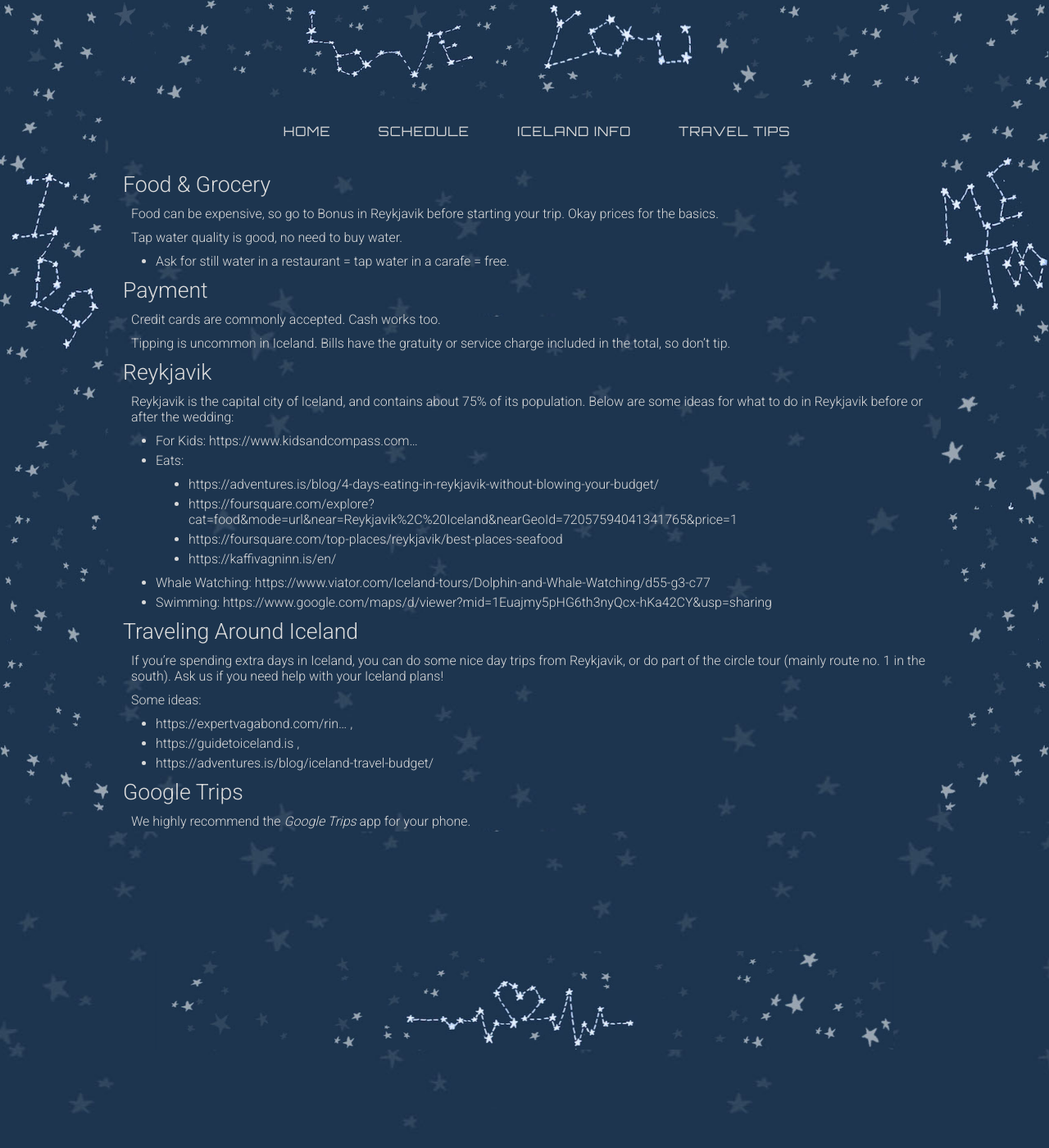
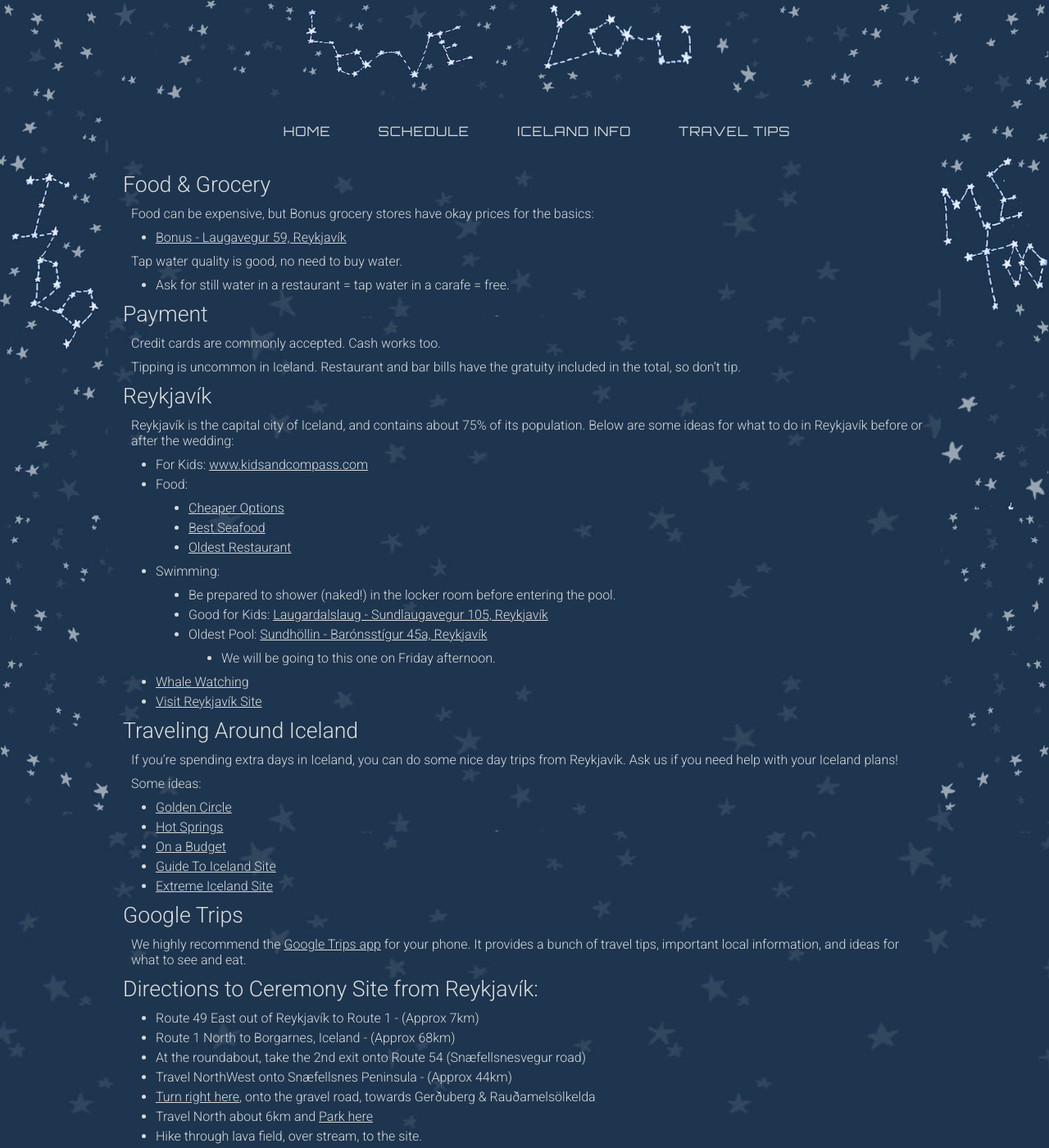
Before and after one commit to rltvty/olkelda, a Jekyll site: the page built from icelandinfo.md, in a window 1280 px wide and 1400 px high. Shown: the whole window at 82% size. Built offline with Jekyll 4.4.1, drawn with Linux system fonts in a browser that asks for light colours.

Commit message:
various updates and hyperlinks

```diff
--- a/icelandinfo.md
+++ b/icelandinfo.md
@@ -4,7 +4,8 @@ title: Iceland Info
 ---
 
 ## Food & Grocery
-Food can be expensive, so go to Bonus in Reykjavik before starting your trip. Okay prices for the basics.
+Food can be expensive, but Bonus grocery stores have okay prices for the basics:
+* [Bonus - Laugavegur 59, Reykjavík](https://goo.gl/maps/2d4a3uoEcZT2)
 
 Tap water quality is good, no need to buy water.
 * Ask for still water in a restaurant = tap water in a carafe = free.
@@ -12,29 +13,45 @@ Tap water quality is good, no need to buy water.
 ## Payment
 Credit cards are commonly accepted. Cash works too.
 
-Tipping is uncommon in Iceland. Bills have the gratuity or service charge included in the total, so don't tip.
+Tipping is uncommon in Iceland. Restaurant and bar bills have the gratuity included in the total, so don't tip.
 
-## Reykjavik
-Reykjavik is the capital city of Iceland, and contains about 75% of its population. Below are some ideas for what to do
-in Reykjavik before or after the wedding:
+## Reykjavík
+Reykjavík is the capital city of Iceland, and contains about 75% of its population. Below are some ideas for what to do
+in Reykjavík before or after the wedding:
 
-* For Kids: https://www.kidsandcompass.com...
-* Eats:
-  * https://adventures.is/blog/4-days-eating-in-reykjavik-without-blowing-your-budget/
-  * https://foursquare.com/explore?cat=food&mode=url&near=Reykjavik%2C%20Iceland&nearGeoId=72057594041341765&price=1
-  * https://foursquare.com/top-places/reykjavik/best-places-seafood
-  * https://kaffivagninn.is/en/
-* Whale Watching: https://www.viator.com/Iceland-tours/Dolphin-and-Whale-Watching/d55-g3-c77
-* Swimming: https://www.google.com/maps/d/viewer?mid=1Euajmy5pHG6th3nyQcx-hKa42CY&usp=sharing
+* For Kids: [www.kidsandcompass.com](https://www.kidsandcompass.com/category/worldwide-destinations/iceland/)
+* Food:
+  * [Cheaper Options](https://adventures.is/blog/4-days-eating-in-Reykjavík-without-blowing-your-budget/)
+  * [Best Seafood](https://foursquare.com/top-places/Reykjavík/best-places-seafood)
+  * [Oldest Restaurant](https://kaffivagninn.is/en/)
+* Swimming:
+  * Be prepared to shower (naked!) in the locker room before entering the pool.
+  * Good for Kids: [Laugardalslaug - Sundlaugavegur 105, Reykjavík](https://goo.gl/maps/EiSmmXPZh5Q2)
+  * Oldest Pool: [Sundhöllin - Barónsstígur 45a, Reykjavík](https://goo.gl/maps/kVZVGgNEr5Q2)
+    * We will be going to this one on Friday afternoon.
+* [Whale Watching](https://www.viator.com/Iceland-tours/Dolphin-and-Whale-Watching/d55-g3-c77)
+* [Visit Reykjavík Site](https://visitReykjavík.is/)
 
 ## Traveling Around Iceland
-If you're spending extra days in Iceland, you can do some nice day trips from Reykjavik, or do part of
-the circle tour (mainly route no. 1 in the south). Ask us if you need help with your Iceland plans!
+If you're spending extra days in Iceland, you can do some nice day trips from Reykjavík. Ask us if you need help with
+your Iceland plans!
 
 Some ideas:
-* https://expertvagabond.com/rin... ,
-* https://guidetoiceland.is ,
-* https://adventures.is/blog/iceland-travel-budget/
+* [Golden Circle](https://www.extremeiceland.is/en/attractions/3299-everything-you-need-to-know-about-the-golden-circle)
+* [Hot Springs](https://wakeupReykjavík.com/must-visit-natural-hot-springs-in-iceland/)
+* [On a Budget](https://adventures.is/blog/iceland-travel-budget/)
+* [Guide To Iceland Site](https://guidetoiceland.is)
+* [Extreme Iceland Site](https://www.extremeiceland.is)
 
 ## Google Trips
-We highly recommend the *Google Trips* app for your phone.
+We highly recommend the [Google Trips app](https://get.google.com/trips/) for your phone.  It provides a bunch of travel
+tips, important local information, and ideas for what to see and eat.
+
+## Directions to Ceremony Site from Reykjavík:
+* Route 49 East out of Reykjavík to Route 1 - (Approx 7km)
+* Route 1 North to Borgarnes, Iceland - (Approx 68km)
+* At the roundabout, take the 2nd exit onto Route 54 (Snæfellsnesvegur road)
+* Travel NorthWest onto Snæfellsnes Peninsula - (Approx 44km)
+* [Turn right here](https://goo.gl/maps/DyQxfaYN6B72), onto the gravel road, towards Gerðuberg & Rauðamelsölkelda
+* Travel North about 6km and [Park here](https://goo.gl/maps/eHKYYr8trr62)
+* Hike through lava field, over stream, to the site.
```
Also changed, not shown: schedule.md (+15 -9 lines), traveltips.md (+1 -1 lines).
